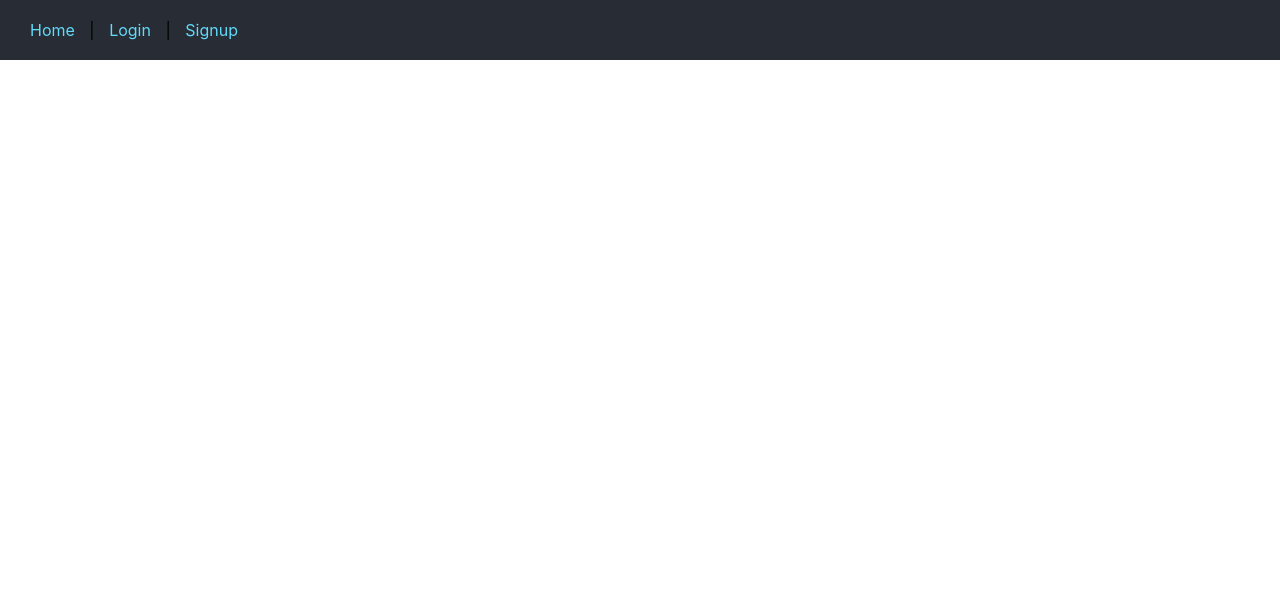
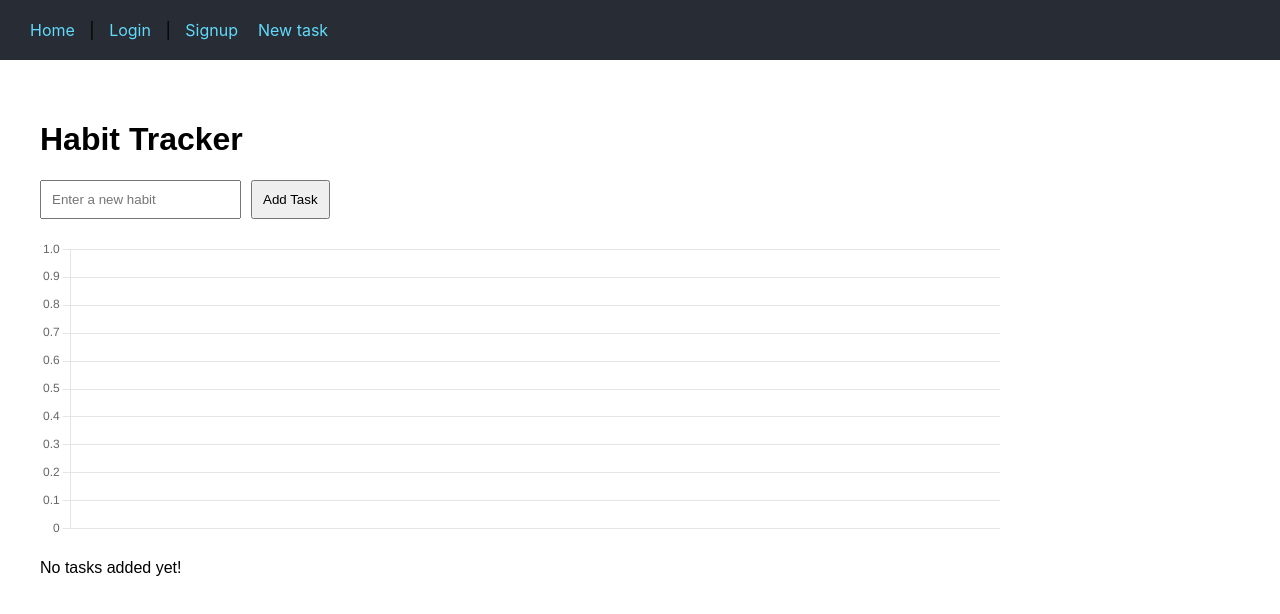
Before and after one commit to madhvesh23/Hackathon_THEFIXERS_HabitTracker, a React (Create React App) app: page /new-task in a window 1280 px wide. Shown: the top 614 px of the page. Built offline with nearby package versions, Linux system fonts and the light colour scheme; the HTML template or start-up script is replaced by a standard one.

Commit message:
charts-newTask

```diff
--- a/package.json
+++ b/package.json
@@ -9,12 +9,14 @@
     "axios": "^1.7.8",
     "bcryptjs": "^2.4.3",
     "body-parser": "^1.20.3",
+    "chart.js": "^4.4.6",
     "cors": "^2.8.5",
     "express": "^4.21.1",
     "firebase": "^11.0.2",
     "jsonwebtoken": "^9.0.2",
     "mongoose": "^8.8.3",
     "react": "^18.3.1",
+    "react-chartjs-2": "^5.2.0",
     "react-dom": "^18.3.1",
     "react-router-dom": "^7.0.1",
     "react-scripts": "5.0.1",
--- a/src/App.js
+++ b/src/App.js
@@ -3,6 +3,7 @@ import { BrowserRouter as Router, Route, Routes, Link } from 'react-router-dom';
 import Home from './pages/Home';
 import Login from './pages/Login';
 import Signup from './pages/Signup';
+import Task from './pages/Task';
 import './App.css';
 
 function App() {
@@ -14,6 +15,7 @@ function App() {
             <Link to="/" className="App-link">Home</Link> |{' '}
             <Link to="/login" className="App-link">Login</Link> |{' '}
             <Link to="/signup" className="App-link">Signup</Link>
+            <Link to="/new-task" className="App-link">New task</Link>
           </nav>
         </header>
 
@@ -25,6 +27,7 @@ function App() {
             <Route path="/" element={<Home />} />
             <Route path="/login" element={<Login />} />
             <Route path="/signup" element={<Signup />} />
+            <Route path="/new-task" element={<Task />} />
           </Routes>
         </main>
       </div>
--- /dev/null
+++ b/src/pages/Task.js
@@ -0,0 +1,136 @@
+import React, { useState } from 'react';
+import { Bar } from 'react-chartjs-2';
+import { Chart as ChartJS, CategoryScale, LinearScale, BarElement, Title, Tooltip, Legend } from 'chart.js';
+
+// Register the necessary Chart.js components
+ChartJS.register(CategoryScale, LinearScale, BarElement, Title, Tooltip, Legend);
+
+function Task() {
+  // Step 1: State to store tasks (with completion for each of the 7 days)
+  const [tasks, setTasks] = useState([]);
+  const [taskInput, setTaskInput] = useState("");
+
+  // Step 2: Handle input change for task name
+  const handleInputChange = (e) => {
+    setTaskInput(e.target.value);
+  };
+
+  // Step 3: Add a new task with 7 days of completion tracking
+  const handleAddTask = () => {
+    if (taskInput.trim() !== "") {
+      setTasks([
+        ...tasks,
+        {
+          id: Date.now(),
+          name: taskInput,
+          completed: Array(7).fill(false), // Initialize 7 days with false (not completed)
+        },
+      ]);
+      setTaskInput(""); // Clear input field after adding task
+    }
+  };
+
+  // Step 4: Handle deleting a task
+  const handleDeleteTask = (id) => {
+    setTasks(tasks.filter((task) => task.id !== id));
+  };
+
+  // Step 5: Handle task completion for each day (toggle checkbox)
+  const handleToggleComplete = (taskId, dayIndex) => {
+    setTasks(
+      tasks.map((task) =>
+        task.id === taskId
+          ? {
+              ...task,
+              completed: task.completed.map((completed, index) =>
+                index === dayIndex ? !completed : completed
+              ),
+            }
+          : task
+      )
+    );
+  };
+
+  // Step 6: Prepare the chart data (display completion status for each task over 7 days)
+  const chartData = {
+    labels: ['Day 1', 'Day 2', 'Day 3', 'Day 4', 'Day 5', 'Day 6', 'Day 7'],
+    datasets: tasks.map((task) => ({
+      label: task.name,
+      data: task.completed.map((completed) => (completed ? 1 : 0)),
+      backgroundColor: 'rgba(75, 192, 192, 0.5)',
+      borderColor: 'rgba(75, 192, 192, 1)',
+      borderWidth: 1,
+    })),
+  };
+
+  // Chart options (simplified)
+  const chartOptions = {
+    scales: {
+      y: { beginAtZero: true },
+    },
+    responsive: true,
+    maintainAspectRatio: false,
+  };
+
+  return (
+    <div className="App" style={{ padding: "20px", fontFamily: "Arial, sans-serif" }}>
+      <h1>Habit Tracker</h1>
+
+      {/* Input for new task */}
+      <input
+        type="text"
+        value={taskInput}
+        onChange={handleInputChange}
+        placeholder="Enter a new habit"
+        style={{ padding: "10px", marginRight: "10px" }}
+      />
+      <button onClick={handleAddTask} style={{ padding: "10px", cursor: "pointer" }}>Add Task</button>
+
+      {/* Bar chart to visualize task completions over 7 days */}
+      <div style={{ width: '80%', height: '300px', marginTop: '20px' }}>
+        <Bar data={chartData} options={chartOptions} />
+      </div>
+
+      {/* Display tasks */}
+      <div style={{ marginTop: "20px" }}>
+        {tasks.length === 0 ? (
+          <p>No tasks added yet!</p>
+        ) : (
+          tasks.map((task) => (
+            <div key={task.id} style={{ display: "flex", alignItems: "center", marginBottom: "10px" }}>
+              <h3>{task.name}</h3>
+              <div style={{ marginLeft: '20px' }}>
+                {task.completed.map((completed, dayIndex) => (
+                  <label key={dayIndex}>
+                    <input
+                      type="checkbox"
+                      checked={completed}
+                      onChange={() => handleToggleComplete(task.id, dayIndex)}
+                      style={{ marginRight: "10px" }}
+                    />
+                    Day {dayIndex + 1}
+                  </label>
+                ))}
+              </div>
+              <button
+                onClick={() => handleDeleteTask(task.id)}
+                style={{
+                  backgroundColor: "red",
+                  color: "white",
+                  border: "none",
+                  padding: "5px 10px",
+                  cursor: "pointer",
+                  marginLeft: '10px',
+                }}
+              >
+                Delete
+              </button>
+            </div>
+          ))
+        )}
+      </div>
+    </div>
+  );
+}
+
+export default Task;
```
Also changed, not shown: 1 other file (tests, documents, lock files or other folders).
